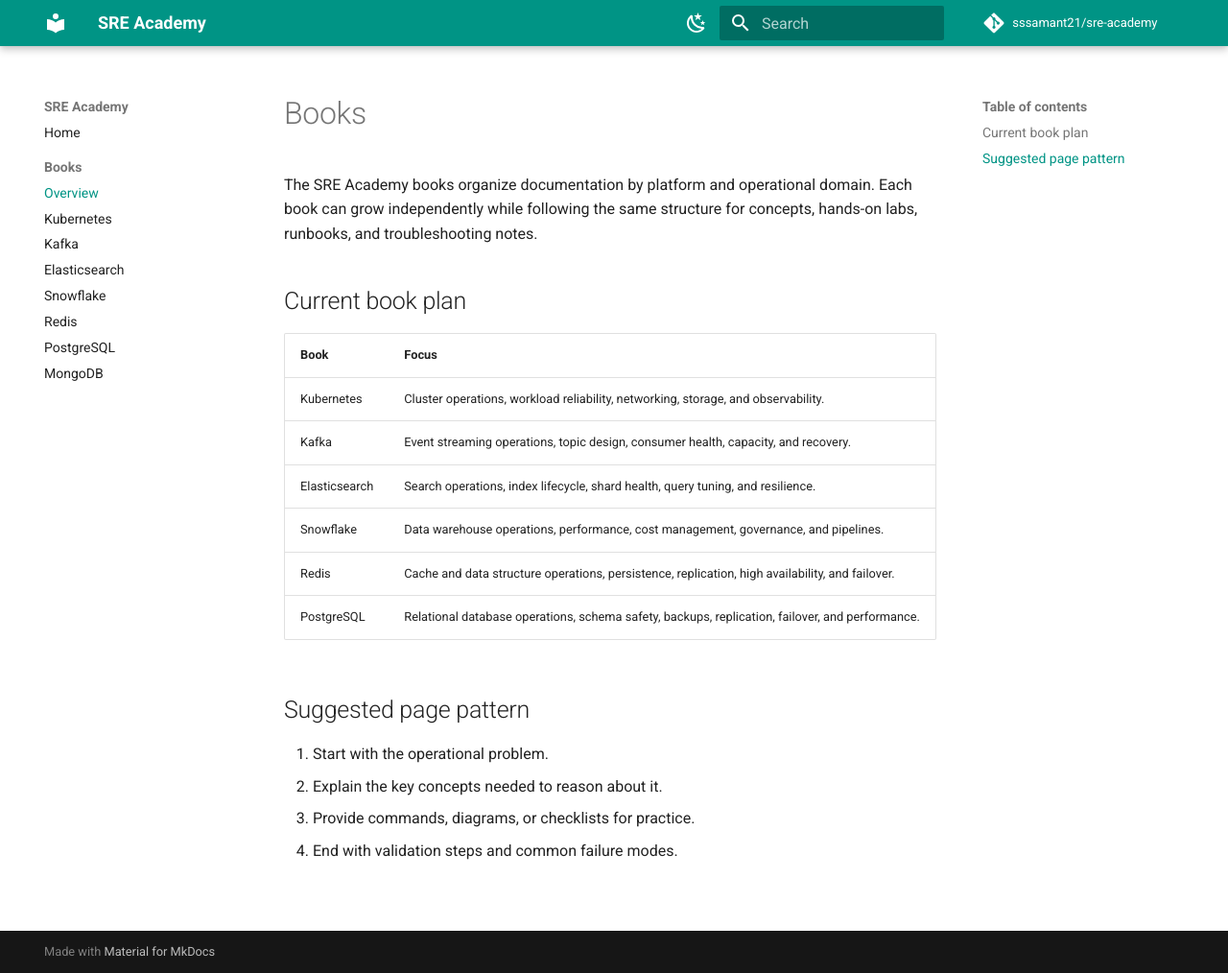
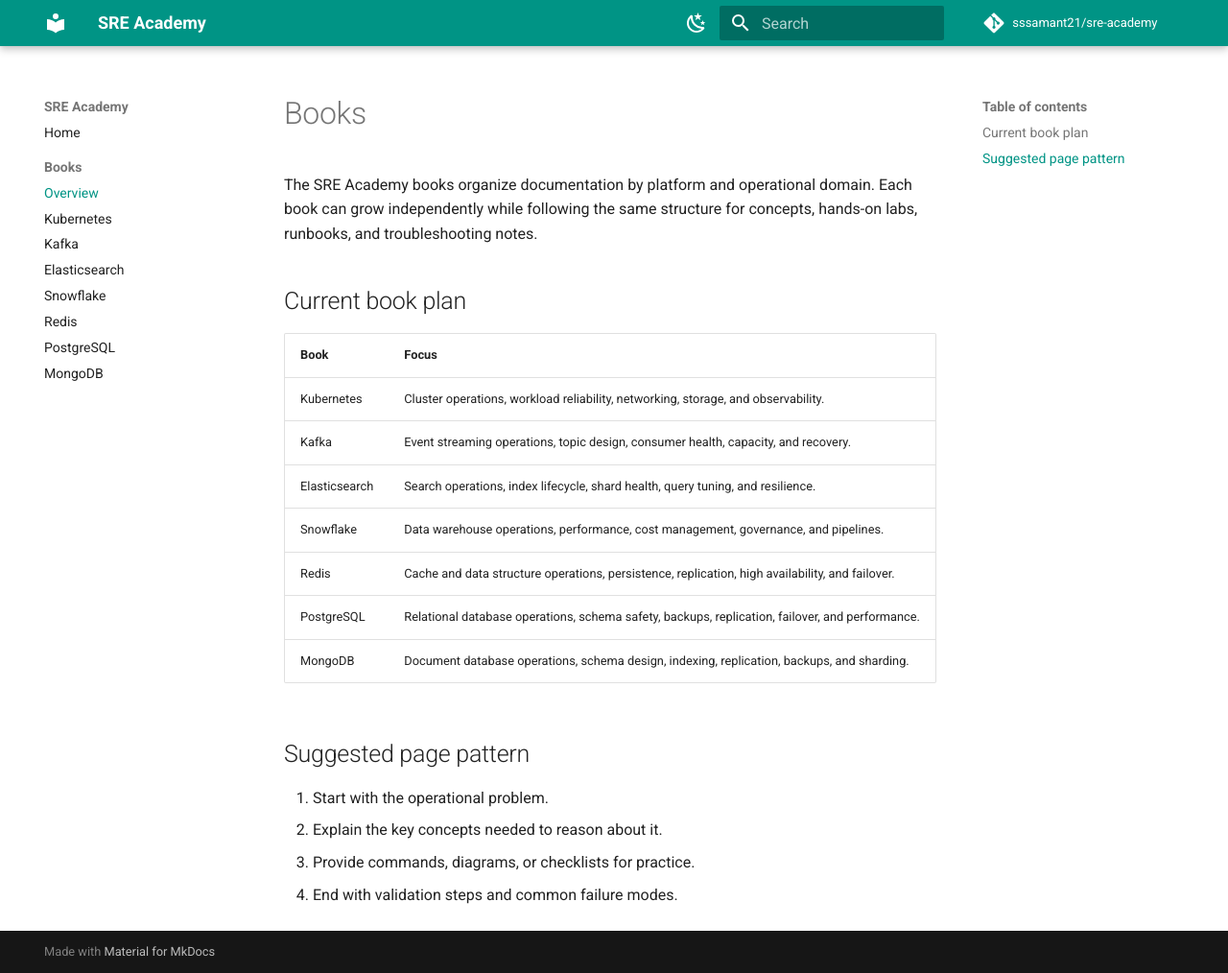
Before and after one commit to sssamant21/sre-academy, an MkDocs documentation site: the page built from docs/books/index.md, in a window 1280 px wide and 1014 px high. Shown: the whole window at 96% size. Built offline with MkDocs 1.6.1 and Material for MkDocs 9.7.7, drawn with Linux system fonts in a browser that asks for light colours; comment, search, counter and statistics services are not loaded.

Commit message:
Add MongoDB to book overview

```diff
--- a/docs/books/index.md
+++ b/docs/books/index.md
@@ -12,6 +12,7 @@
 | Snowflake | Data warehouse operations, performance, cost management, governance, and pipelines. |
 | Redis | Cache and data structure operations, persistence, replication, high availability, and failover. |
 | PostgreSQL | Relational database operations, schema safety, backups, replication, failover, and performance. |
+| MongoDB | Document database operations, schema design, indexing, replication, backups, and sharding. |
 
 ## Suggested page pattern
 
```
